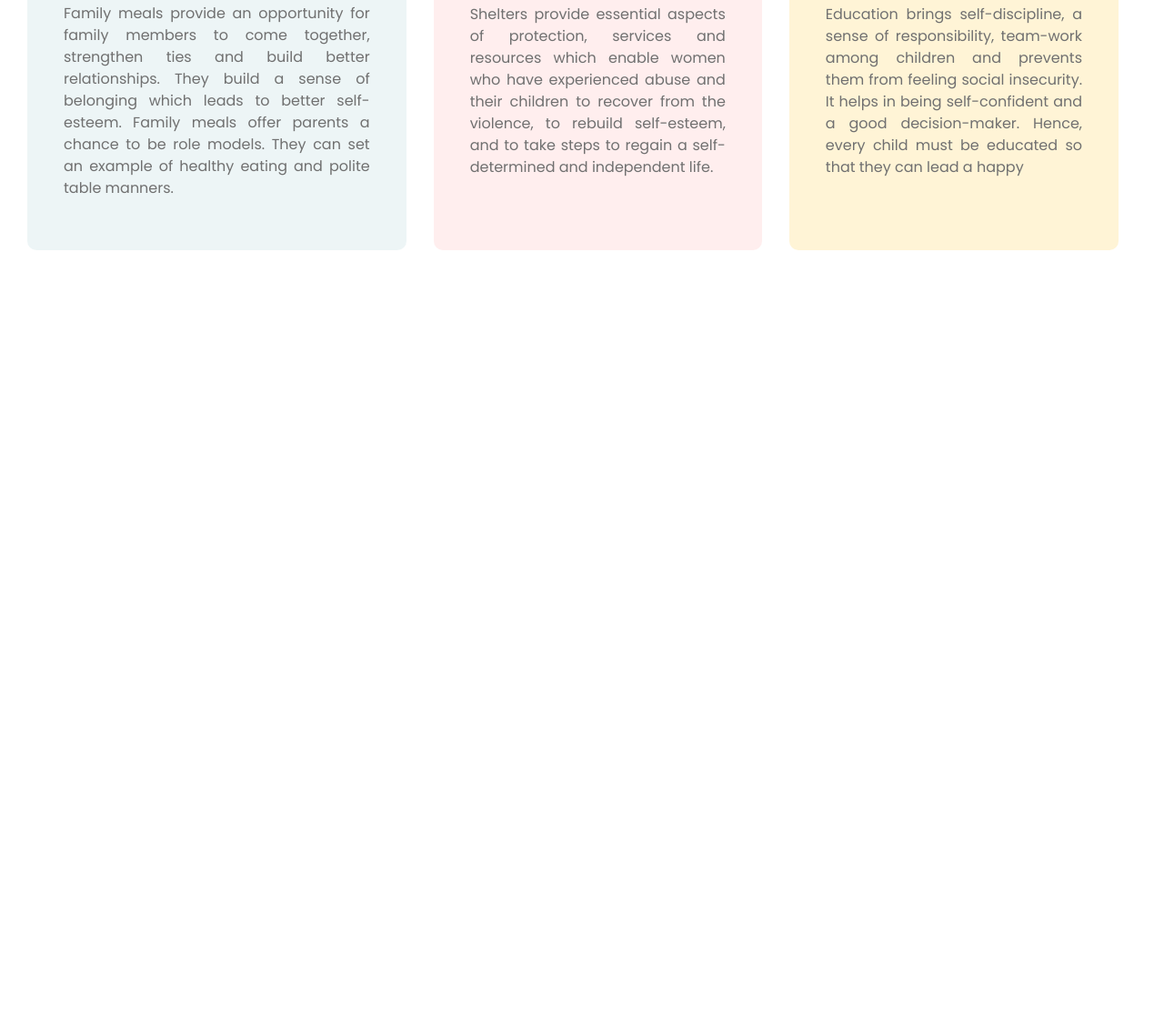
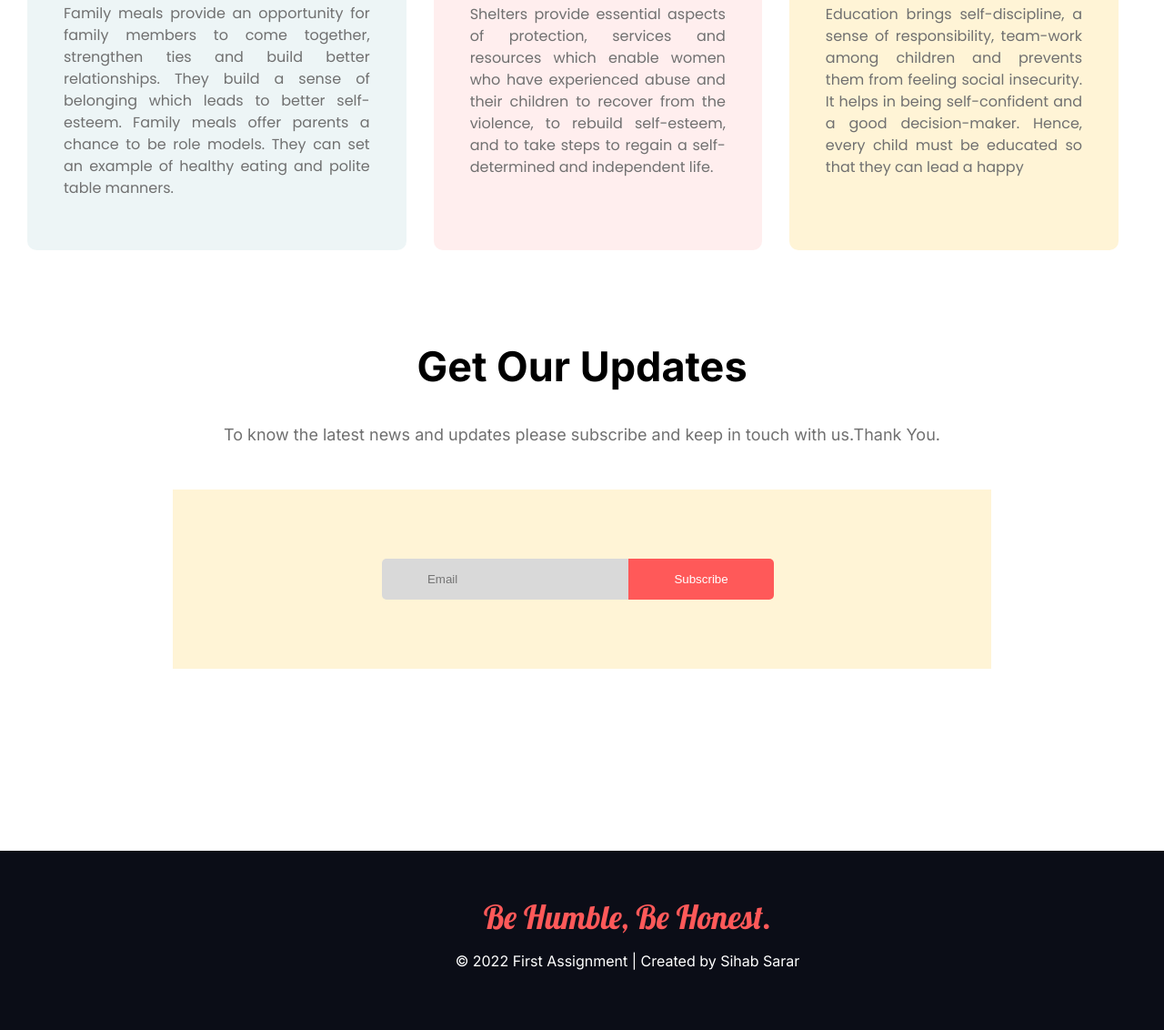
Before and after one commit to Sihab-10/assignment-01, a plain HTML site: page index.html in a window 1280 px wide. Shown: the part 1723-2855 px from the top of the page at 91% size. Before the commit the page ends 2068 px from the top, so only its background shows below. Drawn offline with Linux system fonts and the light colour scheme.

Commit message:
footer added

```diff
--- a/index.html
+++ b/index.html
@@ -82,5 +82,22 @@
         </div>
       </div>
     </section>
+    <section class="update">
+      <h1>Get Our Updates</h1>
+      <p>
+        To know the latest news and updates please subscribe and keep in touch
+        with us.Thank You.
+      </p>
+      <div class="email-field">
+        <input type="email" placeholder="Email" />
+        <button>Subscribe</button>
+      </div>
+    </section>
   </body>
+  <footer class="footer-area">
+    <div class="footer-section">
+      <h3>Be Humble, Be Honest.</h3>
+      <p>&copy 2022 First Assignment | Created by Sihab Sarar</p>
+    </div>
+  </footer>
 </html>
--- a/style.css
+++ b/style.css
@@ -1,5 +1,6 @@
 @import url("https://fonts.googleapis.com/css2?family=Inter:wght@400;500;600;700&display=swap");
 @import url("https://fonts.googleapis.com/css2?family=Poppins:wght@400;500;600;700&display=swap");
+@import url("https://fonts.googleapis.com/css2?family=Lobster&display=swap");
 body {
   font-family: "Inter", sans-serif;
   margin: 0;
@@ -143,3 +144,63 @@ body {
   border-radius: 10px;
   padding: 40px;
 }
+.update {
+  width: 900px;
+  margin: 0 auto;
+}
+.update h1 {
+  margin-top: 100px;
+  font-size: 45px;
+  font-weight: 700;
+  text-align: center;
+}
+.update p {
+  font-size: 18px;
+  font-weight: 400;
+  color: #707070;
+  text-align: center;
+}
+.email-field {
+  margin-top: 50px;
+  background-color: #fff4d6;
+  padding: 76px 188px;
+  border: none;
+  margin-bottom: 200px;
+}
+input {
+  background-color: #d9d9d9;
+  color: #aa9f9f;
+  margin-left: 8%;
+  padding: 15px 50px;
+  border-radius: 5px;
+  border-style: hidden;
+}
+button {
+  background-color: #ff5959;
+  color: white;
+  padding: 15px 50px;
+  margin: -10px;
+  border-top-right-radius: 5px;
+  border-bottom-right-radius: 5px;
+  border-style: hidden;
+}
+.footer-area {
+  overflow: hidden;
+}
+.footer-section {
+  text-align: center;
+  background-color: #0b0d17;
+  color: white;
+}
+.footer-section {
+  padding: 50px;
+  width: 100%;
+}
+.footer-section h3 {
+  width: 900px;
+  margin: 0 auto;
+  font-size: 36px;
+  font-weight: 400;
+  color: #ff5959;
+  font-family: "Lobster", cursive;
+}
```
